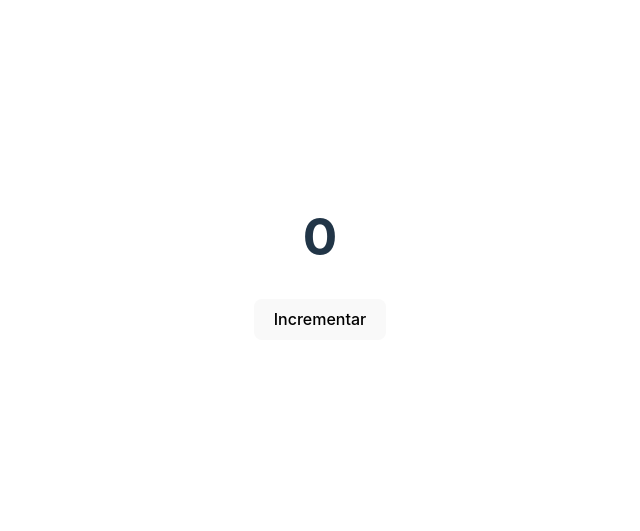
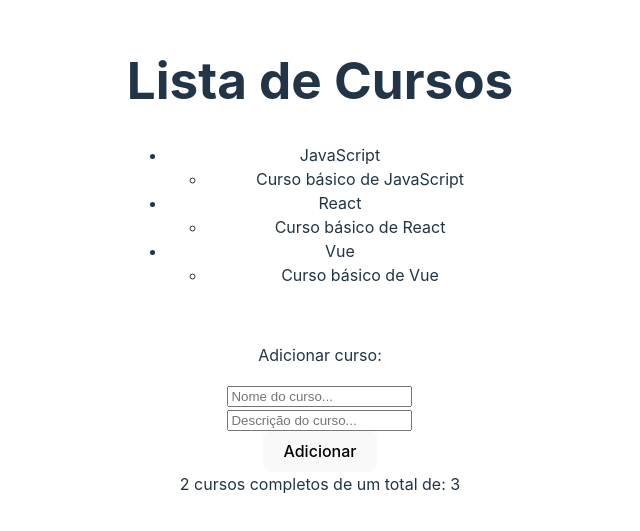
Before and after one commit to harcyldowinkelmann/book-list-vue, a Vue app: page / in a window 1280 px wide. Shown: the part 143-674 px from the top of the page, without its empty margins (320-960 px from the left). Built offline with nearby package versions, Linux system fonts and the light colour scheme.

Commit message:
Tabalhando com OptionsAPI | Reatividade com ref e reactive | Trabalhando com props e Computed Properties

```diff
--- a/src/App.vue
+++ b/src/App.vue
@@ -1,21 +1,56 @@
 <script setup>
-  import { ref } from 'vue';
+  import { reactive } from 'vue';
+  import Progress from './components/Progress.vue';
 
-  /* Para deixar o atributo dinâmico e reativo, precisar usar o ref do Vue
-   * Somente para valores primitivos: números, strings, etc...
-  */
-  let count = ref(0);
+  // reactive usado, convencionalmente, para objetos reativos e dinâmicos
+  let courses = reactive([
+    {
+      title: "JavaScript",
+      description: "Curso básico de JavaScript",
+      done: true
+    },
+    {
+      title: "React",
+      description: "Curso básico de React",
+      done: false
+    },
+    {
+      title: "Vue",
+      description: "Curso básico de Vue",
+      done: true
+    }
+  ]);
 
-  function increment() {
-    count.value++;
+  let newCourse = {done:false};
+
+  function addCourse() {
+    courses.push(newCourse);
+    newCourse = {done:false};
   }
 
 </script>
 
 <template>
   <div>
-    <h1>{{ count }}</h1>
-    <button @click="increment()">Incrementar</button>
+    <h1>Lista de Cursos</h1>
+    <ul>
+      <li v-for="course in courses" :key="course.title">
+        {{ course.title }}
+        <ul>
+          <li>{{ course.description }}</li>
+        </ul>
+      </li>
+    </ul>
+
+    <br />
+
+    <p>Adicionar curso:</p>
+    <input v-model="newCourse.title" type="text" placeholder="Nome do curso..."> <br />
+    <input v-model="newCourse.description" type="text" placeholder="Descrição do curso..."> <br />
+    <button @click="addCourse()">Adicionar</button>
+
+    <Progress :courses="courses" />
+
   </div>
 </template>
 
--- /dev/null
+++ b/src/components/Progress.vue
@@ -0,0 +1,17 @@
+<script setup>
+
+    import { computed } from 'vue';
+
+    const props = defineProps(['courses']);
+
+    const coursesDone = computed(() => {
+        return props.courses.filter(course => course.done).length;
+    });
+
+</script>
+
+<template>
+    <div>
+        <span>{{ `${coursesDone} cursos completos de um total de: ${courses.length}` }}</span>
+    </div>
+</template>
```
